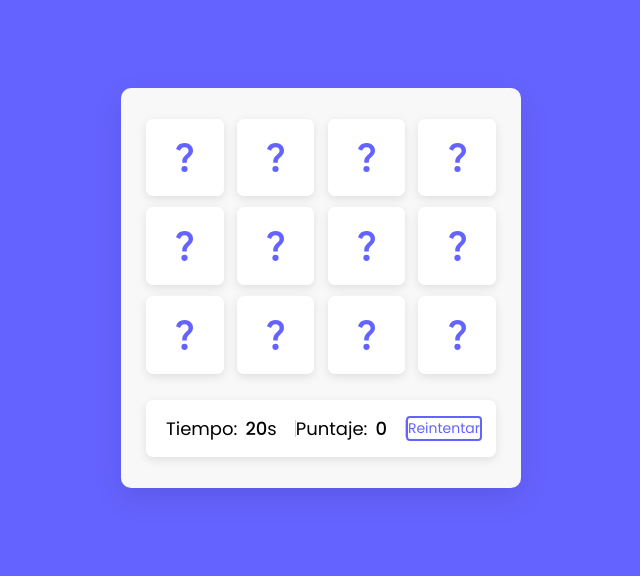
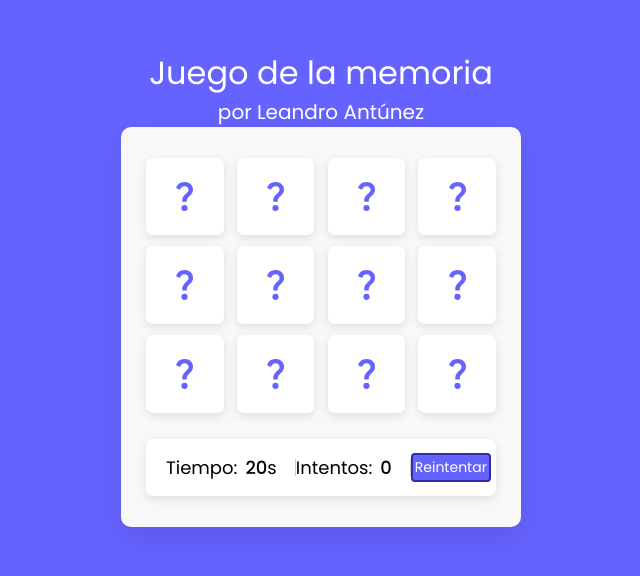
Before and after one commit to LeandroAntunez/memory-game, a plain HTML site: page index.html in a window 1280 px wide. Shown: the part 112-688 px from the top of the page, without its empty margins (319-959 px from the left). Drawn offline with Linux system fonts and the light colour scheme.

Commit message:
Title, subtitle added. Try text fixed.

```diff
--- a/index.html
+++ b/index.html
@@ -9,6 +9,11 @@
 </head>
 
 <body>
+  <div class="game">
+    <header>
+      <p class="title">Juego de la memoria</p>
+      <p class="subtitle">por Leandro Antúnez</p>
+    </header>
     <div class="wrapper">
       <ul class="cards">
         <li class="card">
@@ -109,10 +114,11 @@
         </li>
         <div class="details">
           <p class="time">Tiempo: <span><b>20</b>s</span></p>
-        <p class="flips">Puntaje: <span><b>0</b></span></p>
+          <p class="flips">Intentos: <span><b>0</b></span></p>
           <button>Reintentar</button>
         </div>
       </ul>
+    </div>
   </div>
 
   <script src="script.js"></script>
--- a/script.js
+++ b/script.js
@@ -1,7 +1,7 @@
 const cards = document.querySelectorAll(".card"),
-timeTag = document.querySelector(".time b"),
-flipsTag = document.querySelector(".flips b"),
-refreshBtn = document.querySelector(".details button");
+    timeTag = document.querySelector(".time b"),
+    flipsTag = document.querySelector(".flips b"),
+    refreshBtn = document.querySelector(".details button");
 
 let maxTime = 20;
 let timeLeft = maxTime;
@@ -12,37 +12,37 @@ let isPlaying = false;
 let cardOne, cardTwo, timer;
 
 function initTimer() {
-    if(timeLeft <= 0) {
+    if (timeLeft <= 0) {
         return clearInterval(timer);
     }
     timeLeft--;
     timeTag.innerText = timeLeft;
 }
 
-function flipCard({target: clickedCard}) {
-    if(!isPlaying) {
+function flipCard({ target: clickedCard }) {
+    if (!isPlaying) {
         isPlaying = true;
         timer = setInterval(initTimer, 1000);
     }
-    if(clickedCard !== cardOne && !disableDeck && timeLeft > 0) {
-        flips++;
-        flipsTag.innerText = flips;
+    if (clickedCard !== cardOne && !disableDeck && timeLeft > 0) {
         clickedCard.classList.add("flip");
-        if(!cardOne) {
+        if (!cardOne) {
             return cardOne = clickedCard;
         }
         cardTwo = clickedCard;
         disableDeck = true;
         let cardOneImg = cardOne.querySelector(".back-view img").src,
-        cardTwoImg = cardTwo.querySelector(".back-view img").src;
+            cardTwoImg = cardTwo.querySelector(".back-view img").src;
         matchCards(cardOneImg, cardTwoImg);
     }
 }
 
 function matchCards(img1, img2) {
-    if(img1 === img2) {
+    flips++;
+    flipsTag.innerText = flips;
+    if (img1 === img2) {
         matchedCard++;
-        if(matchedCard == 6 && timeLeft > 0) {
+        if (matchedCard == 6 && timeLeft > 0) {
             return clearInterval(timer);
         }
         cardOne.removeEventListener("click", flipCard);
--- a/style.css
+++ b/style.css
@@ -7,6 +7,21 @@
   box-sizing: border-box;
   font-family: 'Poppins', sans-serif;
 }
+
+.game {
+  flex: column;
+}
+
+.title {
+  color: #fff;
+  text-align: center;
+  font-size: 32px;
+}
+
+.subtitle {
+  color: #fff;
+}
+
 p {
   font-size: 20px;
 }
@@ -31,7 +46,7 @@ body {
   box-shadow: 0 10px 30px rgba(0, 0, 0, 0.1);
 }
 
-.cards, .card, .view, .details, p{
+.cards, .card, .view, .details, p {
   display: flex;
   align-items: center;
   justify-content: center;
@@ -141,16 +156,19 @@ body {
 .details button {
   cursor: pointer;
   font-size: 14px;
-  color: #6563FF;
+  color: #fff;
   border-radius: 4px;
-  background: #fff;
-  border: 2px solid #6563FF;
+  background: #6563FF;
+  border: 2px solid #2f2da1;
   transition: 0.3s ease;
+  padding: 2px;
 }
 
 .details button:hover {
-  color: #fff;
-  background: #6563FF;
+  border-radius: 6px;
+  background-color: #fff !important;
+  border: 2px solid #6563FF;
+  color: #6563FF;
 }
 
 @media screen and (max-width: 700px) {
```
Lines whose indentation alone changed are shown as unchanged.
